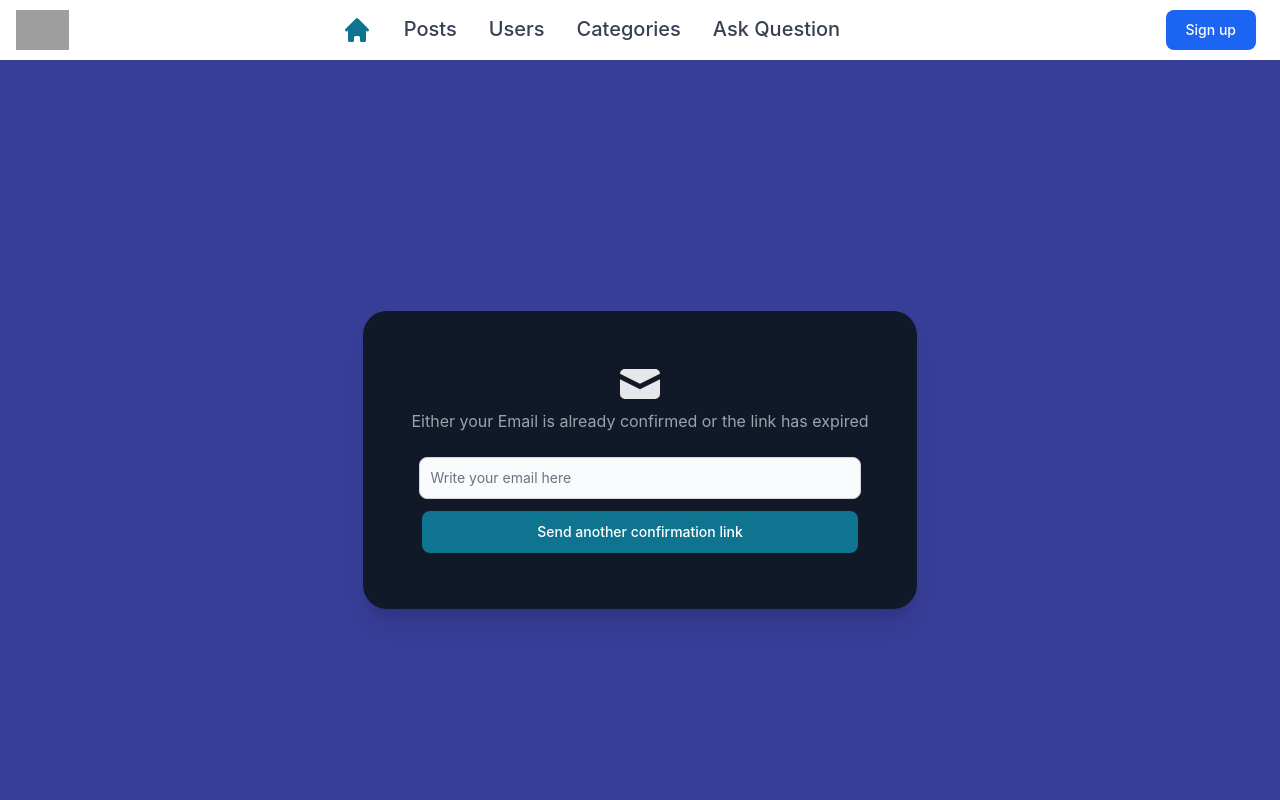
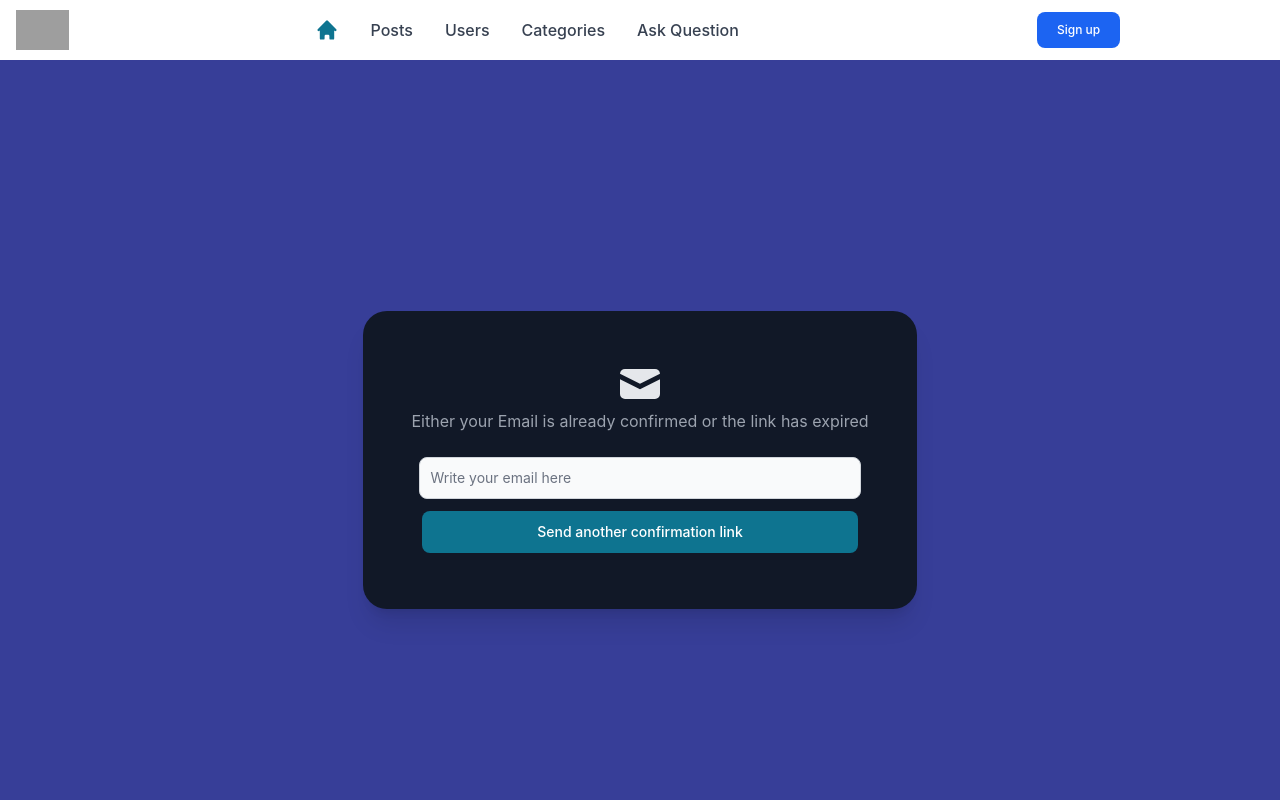
Before and after one commit to nickmazurenko/usof, a React (Create React App) app: page /confirmEmail in a window 1280 px wide. Shown: the top 800 px of the page. Built offline with nearby package versions, Linux system fonts and the light colour scheme; grey boxes are pictures that could not be loaded.

Commit message:
small fixes

```diff
--- a/src/components/Header/AuthButtons.js
+++ b/src/components/Header/AuthButtons.js
@@ -2,7 +2,7 @@ import { Navbar } from 'flowbite-react';
 
 const AuthButtons = () => {
   return (
-    <div className='flex items-center md:order-2'>
+    <div className='flex items-center md:order-2 w-1/4'>
       <a
         href='/login'
         className='text-white focus:ring-4 font-medium rounded-lg text-sm px-4 py-2 md:px-5 md:py-2.5 mr-1 md:mr-2 hover:bg-gray-700 focus:outline-none focus:ring-gray-800'>
@@ -10,7 +10,7 @@ const AuthButtons = () => {
       </a>
       <a
         href='/register'
-        className='text-white focus:ring-4  font-medium rounded-lg text-sm px-4 py-2 md:px-5 md:py-2.5 mr-1 md:mr-2 bg-blue-600 hover:bg-blue-700 focus:outline-none focus:ring-blue-800'>
+        className='text-white focus:ring-4  font-medium rounded-lg text-xs px-4 py-2 md:px-5 md:py-2.5 mr-1 md:mr-2 bg-blue-600 hover:bg-blue-700 focus:outline-none focus:ring-blue-800'>
         Sign up
       </a>
       <Navbar.Toggle />
--- a/src/components/Header/Header.js
+++ b/src/components/Header/Header.js
@@ -23,19 +23,19 @@ const Header = () => {
       {isAuthenticated && !error ? <UserMenu user={user} /> : <AuthButtons />}
       <Navbar.Collapse>
         <Navbar.Link href='/' active={true}>
-          <HiHome className='text-3xl' />
+          <HiHome className='text-2xl' />
         </Navbar.Link>
         <Navbar.Link href='/posts'>
-          <span className='text-xl'>Posts</span>
+          <span className='text-base'>Posts</span>
         </Navbar.Link>
         <Navbar.Link href='/users'>
-          <span className='text-xl'>Users</span>
+          <span className='text-base'>Users</span>
         </Navbar.Link>
         <Navbar.Link href='/categories'>
-          <span className='text-xl'>Categories</span>
+          <span className='text-base'>Categories</span>
         </Navbar.Link>
         <Navbar.Link href='/posts/create'>
-          <span className='text-xl'>Ask Question</span>
+          <span className='text-base'>Ask Question</span>
         </Navbar.Link>
       </Navbar.Collapse>
     </Navbar>
```
